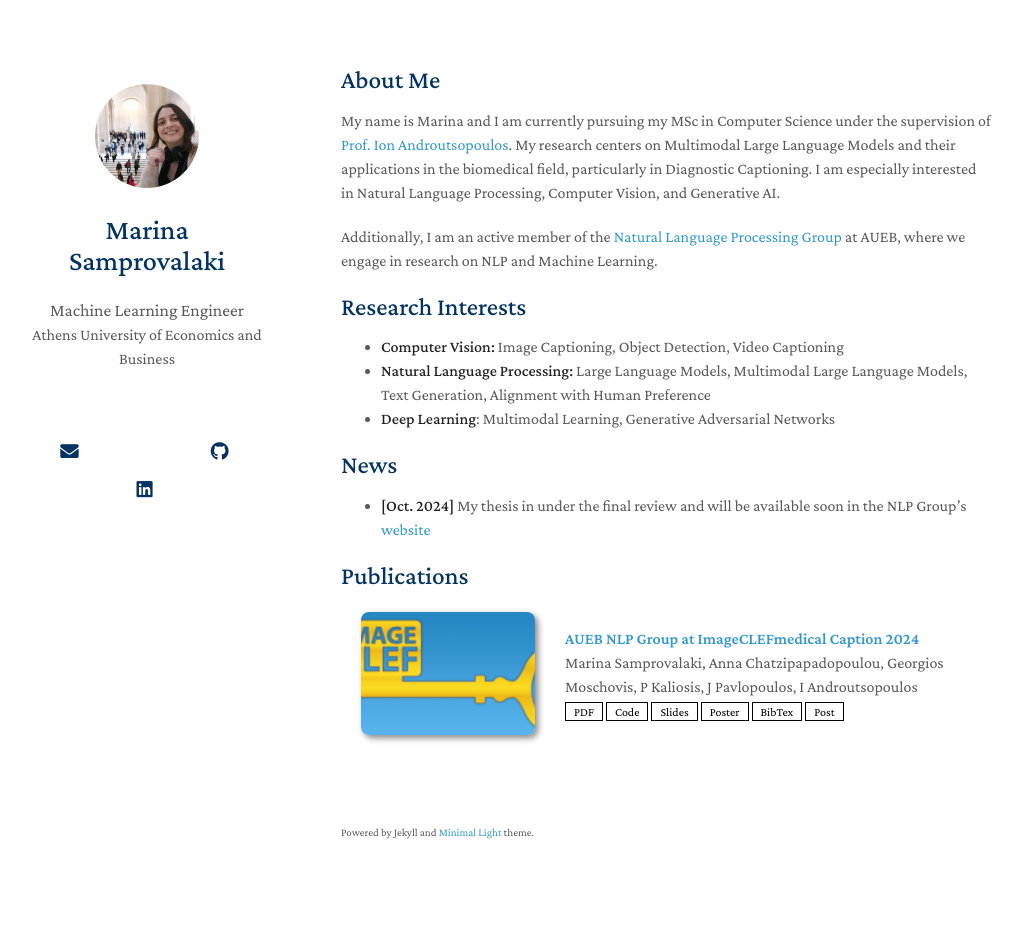
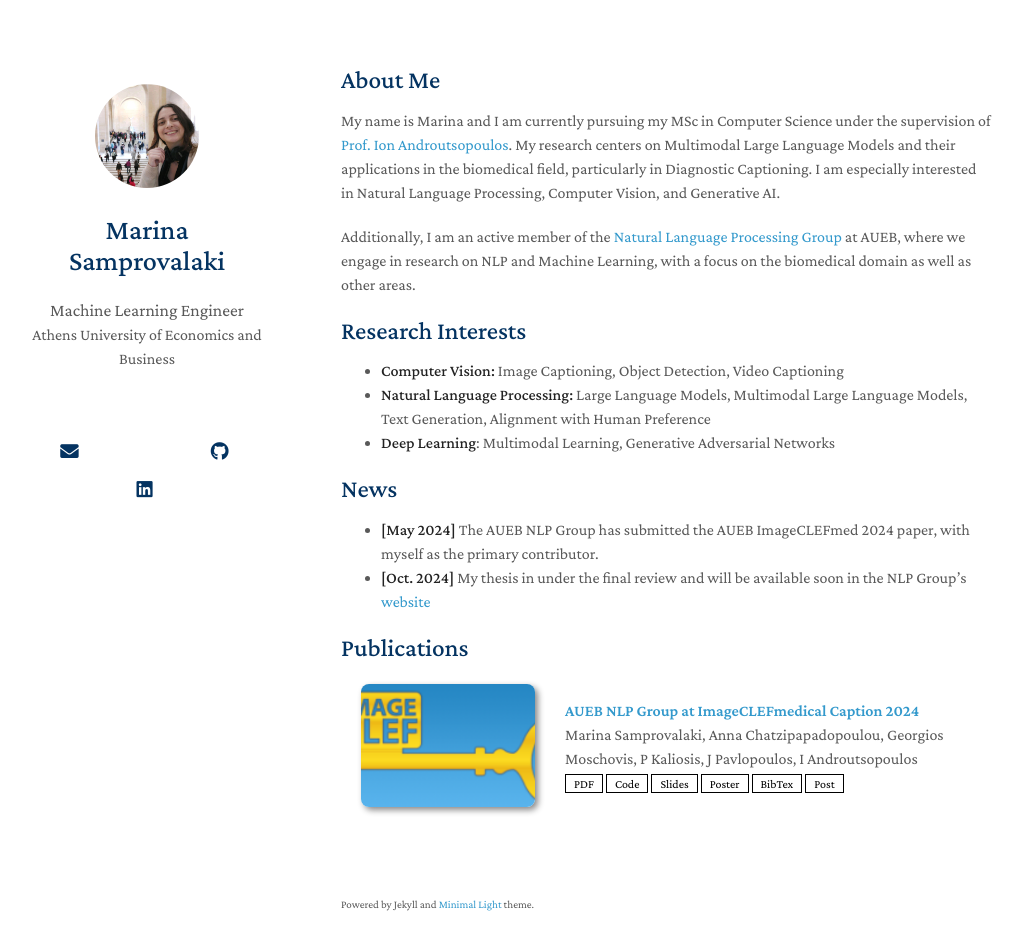
Before and after one commit to msamprovalaki/msamprovalaki.github.io, a Jekyll site: the page built from index.md, in a window 1280 px wide and 985 px high. Shown: the top 950 px of the window, without its empty margins (129-1150 px from the left). Built offline with Jekyll 4.4.1, drawn with Linux system fonts in a browser that asks for light colours; nearby versions of some CDN libraries; a style sheet for code colours, icons or effects is not loaded; our own code applies the rules of GitHub Pages for plain Markdown files.

Commit message:
Update index.md

```diff
--- a/index.md
+++ b/index.md
@@ -6,7 +6,8 @@ layout: homepage
 
 My name is Marina and I am currently pursuing my MSc in Computer Science under the supervision of [Prof. Ion Androutsopoulos](https://www2.aueb.gr/users/ion/). My research centers on Multimodal Large Language Models and their applications in the biomedical field, particularly in Diagnostic Captioning. I am especially interested in Natural Language Processing, Computer Vision, and Generative AI.
 
-Additionally, I am an active member of the [Natural Language Processing Group](http://nlp.cs.aueb.gr/) at AUEB, where we engage in research on NLP and Machine Learning.
+Additionally, I am an active member of the [Natural Language Processing Group](http://nlp.cs.aueb.gr/) at AUEB, where we engage in research on NLP and Machine Learning, with a focus on the biomedical domain as well as other areas.
+
 
 
 ## Research Interests
@@ -18,6 +19,7 @@ Additionally, I am an active member of the [Natural Language Processing Group](h
 
 ## News
 
+- **[May 2024]** The AUEB NLP Group has submitted the AUEB ImageCLEFmed 2024 paper, with myself as the primary contributor.
 - **[Oct. 2024]** My thesis in under the final review and will be available soon in the NLP Group’s [website](http://nlp.cs.aueb.gr/theses.html)
 
 
```
